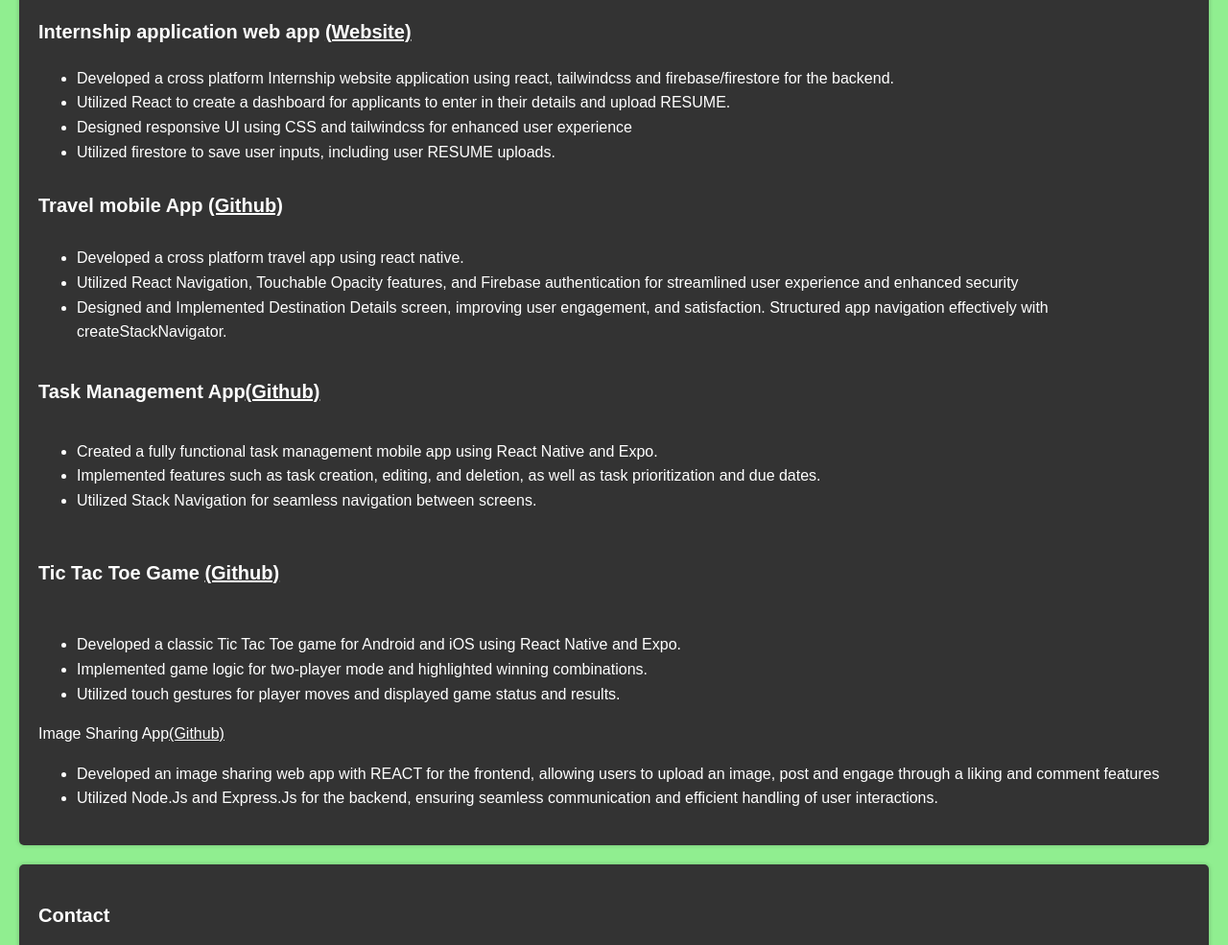
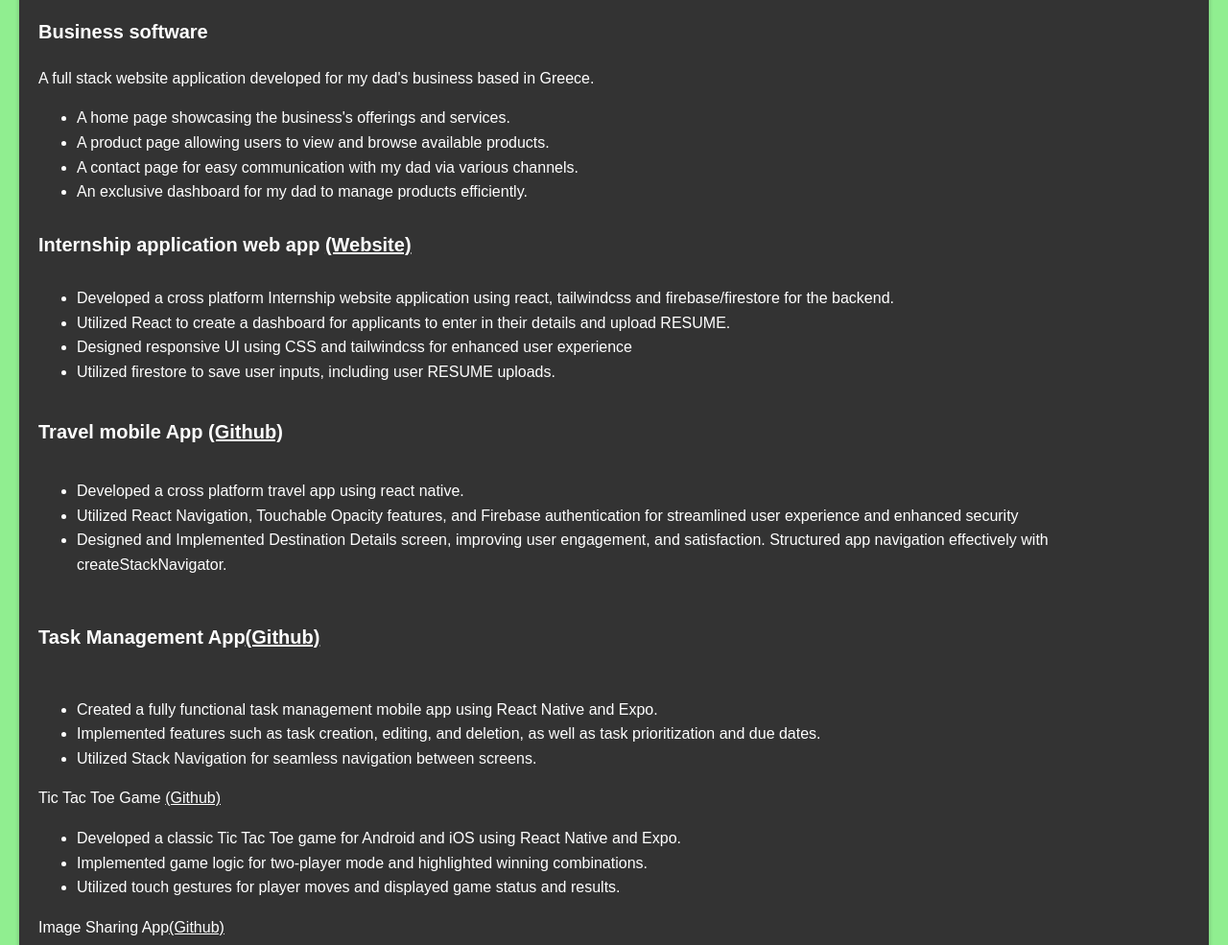
Before and after one commit to Richard-codon/portfolioweb, a website: page index.html in a window 1280 px wide. Shown: the part 1151-2136 px from the top of the page at 96% size. Drawn offline with Linux system fonts and the light colour scheme.

Commit message:
Project added

```diff
--- a/index.html
+++ b/index.html
@@ -46,32 +46,40 @@
 
     <section id="projects">
       <h2>Projects</h2>
-      <h3>Internship application web app <a href="https://internship-app-six.vercel.app/" style="color:white;">(Website)</a></h3>
+      <h3>Business software</h3>
+      <p>A full stack website application developed for my dad's business based in Greece.</p>
+      <ul>
+        <li>A home page showcasing the business's offerings and services.</li>
+        <li>A product page allowing users to view and browse available products.</li>
+        <li>A contact page for easy communication with my dad via various channels.</li>
+        <li>An exclusive dashboard for my dad to manage products efficiently.</li>
+      </ul>
+      <h4>Internship application web app <a href="https://internship-app-six.vercel.app/" style="color:white;">(Website)</a></h4>
       <ul>
         <li>Developed a cross platform Internship website application using react, tailwindcss and firebase/firestore for the backend.</li>
         <li>Utilized React to create a dashboard for applicants to enter in their details and upload RESUME.</li>
         <li>Designed responsive UI using CSS and tailwindcss for enhanced user experience</li>
         <li>Utilized firestore to save user inputs, including user RESUME uploads.</li>
       </ul>
-      <h4>Travel mobile App <a href="https://github.com/Richard-codon/TravelAppNotCloned" style="color:white;">(Github)</a></h4>
+      <h5>Travel mobile App <a href="https://github.com/Richard-codon/TravelAppNotCloned" style="color:white;">(Github)</a></h5>
       <ul>
         <li>Developed a cross platform travel app using react native.</li>
         <li>Utilized React Navigation, Touchable Opacity features, and Firebase authentication for streamlined user experience and enhanced security </li>
         <li>Designed and Implemented Destination Details screen, improving user engagement, and satisfaction. Structured app navigation effectively with createStackNavigator.</li>
       </ul>
-      <h5>Task Management App<a href="https://github.com/Richard-codon/To-do-App" style="color:white;">(Github)</a></h5>
+      <h6>Task Management App<a href="https://github.com/Richard-codon/To-do-App" style="color:white;">(Github)</a></h6>
       <ul>
         <li>Created a fully functional task management mobile app using React Native and Expo.</li>
         <li>Implemented features such as task creation, editing, and deletion, as well as task prioritization and due dates.</li>
         <li>Utilized Stack Navigation for seamless navigation between screens.</li>
       </ul>
-      <h6>Tic Tac Toe Game <a href="https://github.com/Richard-codon/TicTacToeGame" style="color:white;">(Github)</a></h6>
+      <h7>Tic Tac Toe Game <a href="https://github.com/Richard-codon/TicTacToeGame" style="color:white;">(Github)</a></h7>
       <ul>
         <li>Developed a classic Tic Tac Toe game for Android and iOS using React Native and Expo.</li>
         <li>Implemented game logic for two-player mode and highlighted winning combinations.</li>
         <li>Utilized touch gestures for player moves and displayed game status and results.</li>
       </ul>
-      <h7>Image Sharing App<a href="https://github.com/Richard-codon/Image-sharing-app" style="color:white;">(Github)</a> </h7>
+      <h8>Image Sharing App<a href="https://github.com/Richard-codon/Image-sharing-app" style="color:white;">(Github)</a> </h8>
       <ul>
         <li>Developed an image sharing web app with REACT for the frontend, allowing users to upload an image, post and engage through a liking and comment features</li>
         <li>Utilized Node.Js and Express.Js for the backend, ensuring seamless communication and efficient handling of user interactions.</li>
```
